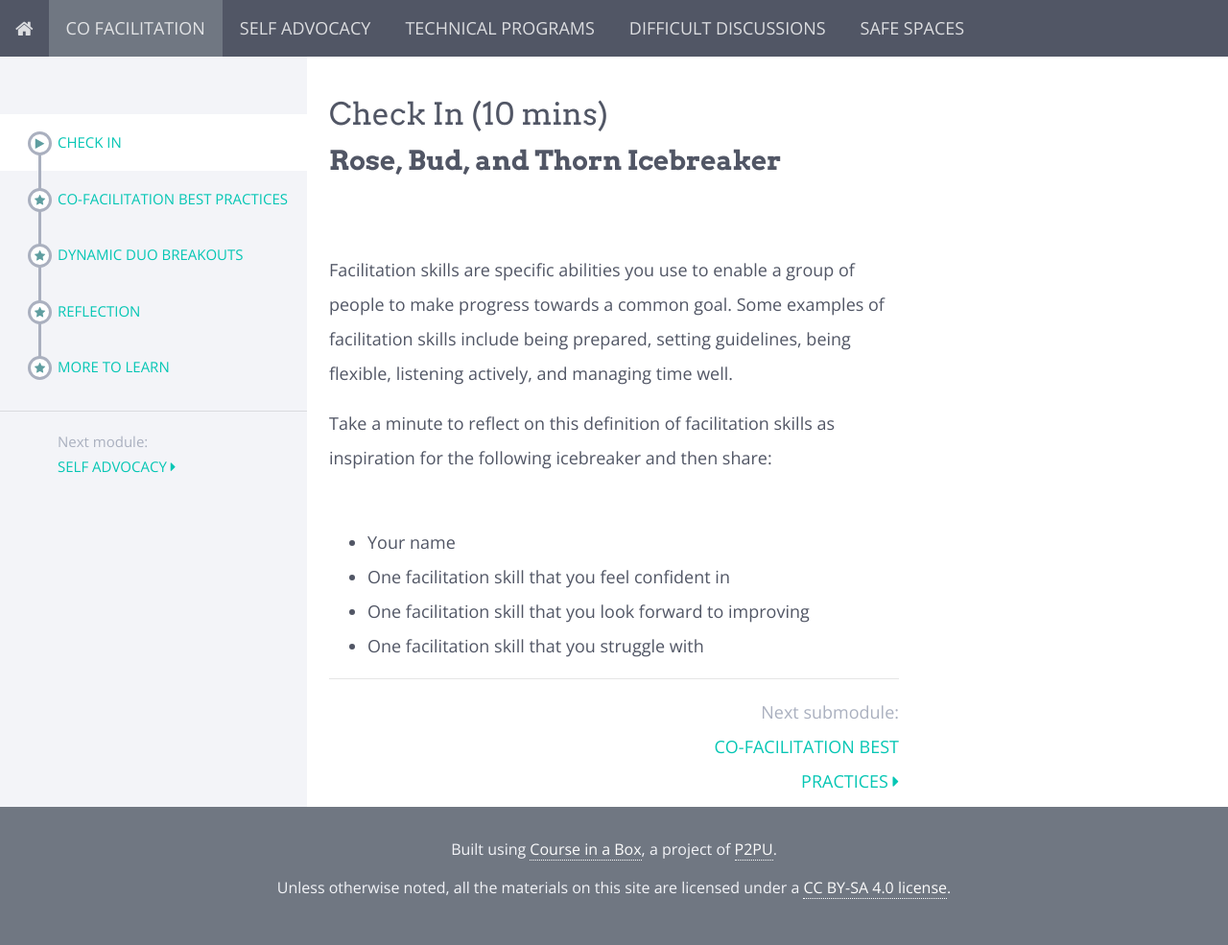
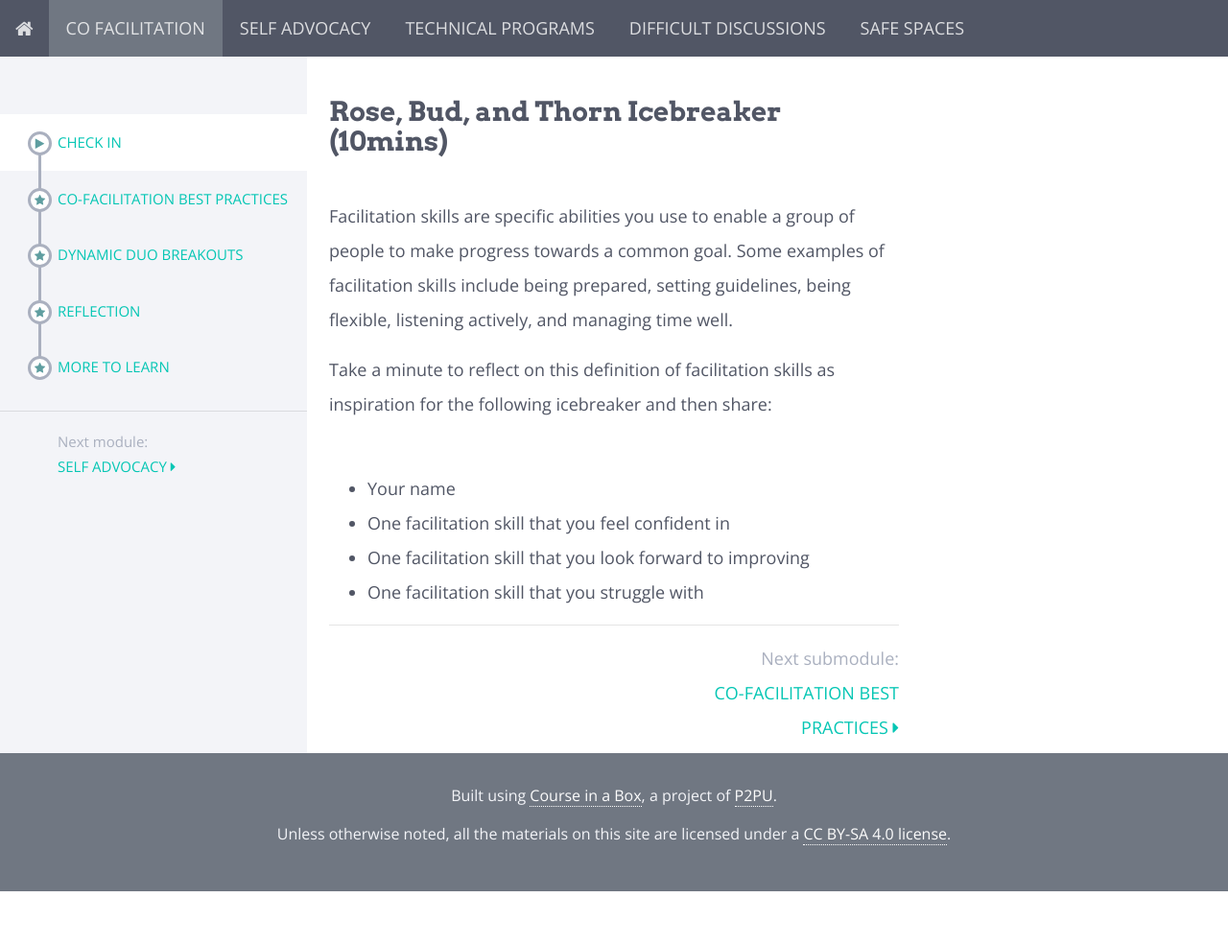
Before and after one commit to p2pu/advanced-facilitation, a Jekyll site: the page built from modules/Co-Facilitation/_posts/2000-01-01-check-in.md, in a window 1280 px wide. Shown: the whole page at 96% size. Built offline with Jekyll 4.4.1, drawn with Linux system fonts in a browser that asks for light colours; nearby versions of some CDN libraries; after the commit the page ends 929 px from its top, so only the background shows below that.

Commit message:
Update 2000-01-01-check-in.md

```diff
--- a/modules/Co-Facilitation/_posts/2000-01-01-check-in.md
+++ b/modules/Co-Facilitation/_posts/2000-01-01-check-in.md
@@ -2,10 +2,9 @@
 title: Check In
 ---
 
-## Check In (10 mins)
 
-### **Rose, Bud, and Thorn Icebreaker**
-<br><br>
+### **Rose, Bud, and Thorn Icebreaker (10mins)**
+<br>
 Facilitation skills are specific  abilities you  use to enable a group of people to make progress towards a common goal. Some examples of facilitation skills include being prepared, setting guidelines, being flexible, listening actively, and managing time well.
 <br>
 
```
